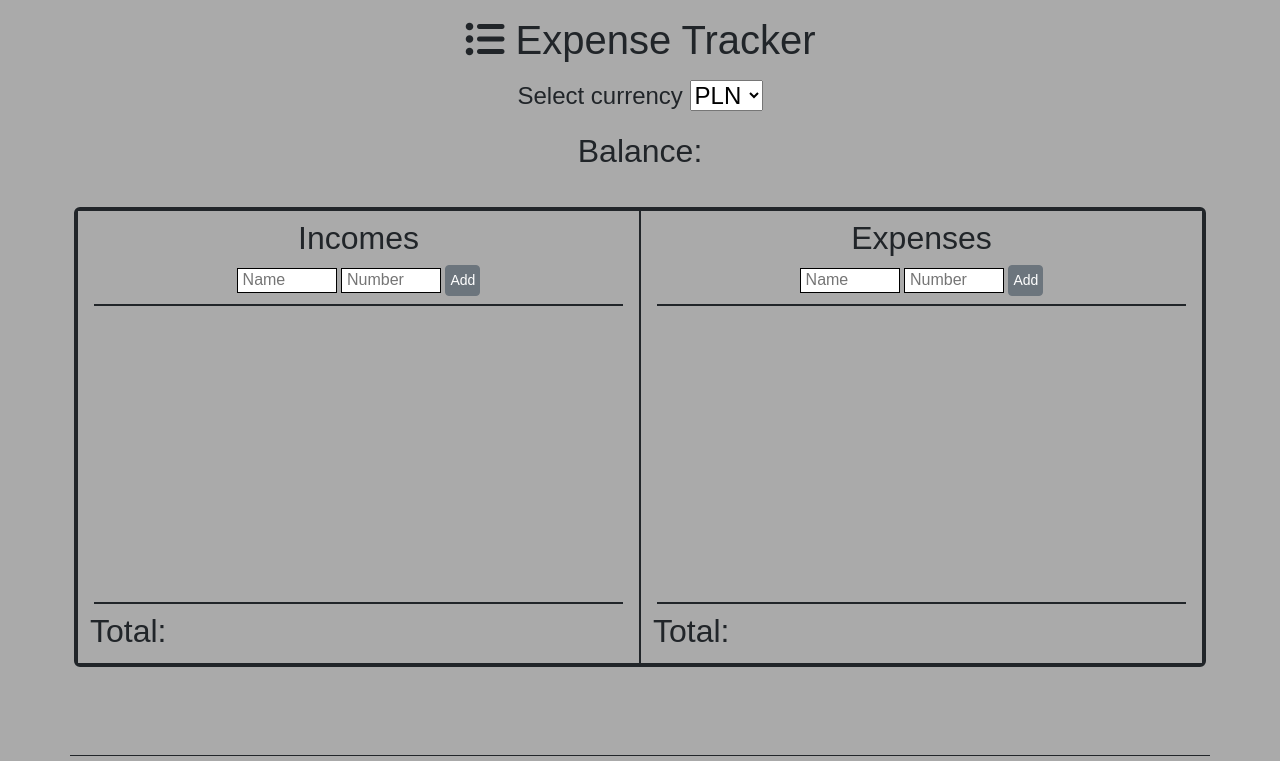
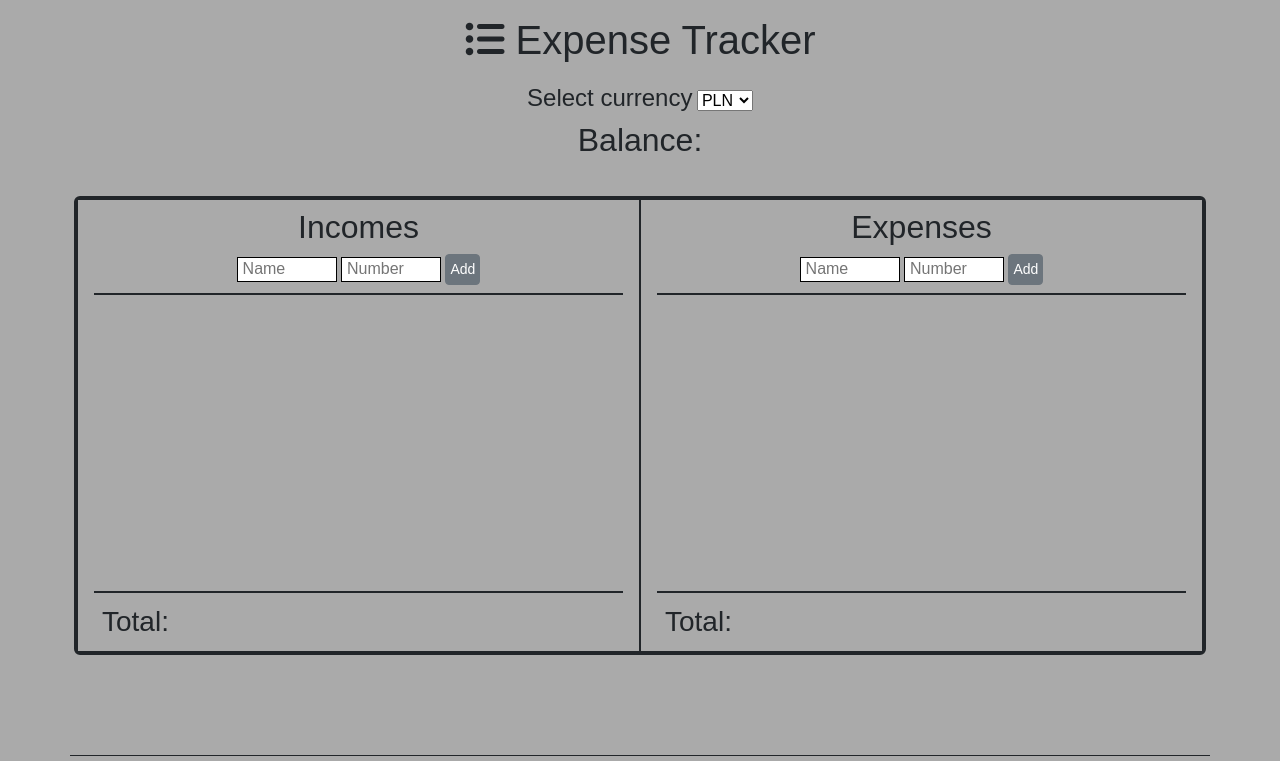
Before and after one commit to BamberDev/Expense-Tracker, a plain HTML site: page index.html in a window 1280 px wide. Shown: the top 761 px of the page. Drawn offline with nearby package versions, Linux system fonts and the light colour scheme.

Commit message:
added label and changed heading to paragraph

```diff
--- a/index.html
+++ b/index.html
@@ -15,19 +15,15 @@
     <link rel="stylesheet" href="style.css" />
   </head>
   <body>
-    <header class="container">
-      <h1 class="text-center m-3">
-        <i class="fa-solid fa-list-ul"></i> Expense Tracker
-      </h1>
-      <h4 class="text-center m-3">
-        Select currency
-        <select name="currency" id="currency">
-          <option value="PLN">PLN</option>
-          <option value="EUR">EUR</option>
-          <option value="USD">USD</option>
-        </select>
-      </h4>
-      <p class="text-center m-3 fs-2">Balance:</p>
+    <header class="container text-center">
+      <h1 class="m-3"><i class="fa-solid fa-list-ul"></i> Expense Tracker</h1>
+      <label class="fs-4" for="currency"> Select currency</label>
+      <select name="currency" id="currency">
+        <option value="PLN">PLN</option>
+        <option value="EUR">EUR</option>
+        <option value="USD">USD</option>
+      </select>
+      <p class="text-center fs-2">Balance:</p>
       <p id="balance" class="text-center m-3 fs-3"></p>
     </header>
 
@@ -56,9 +52,9 @@
           >
             <ul id="income-list" class="list-content"></ul>
           </div>
-          <h2 class="text-start m-1">
+          <p class="text-start fs-3 ms-3 mb-0">
             Total: <span id="total-incomes" class="text-success"></span>
-          </h2>
+          </p>
         </div>
         <div class="col-lg border border-dark p-2">
           <h2>Expenses</h2>
@@ -83,9 +79,9 @@
           >
             <ul id="expense-list" class="list-content"></ul>
           </div>
-          <h2 class="text-start m-1">
+          <p class="text-start fs-3 ms-3 mb-0">
             Total: <span id="total-expenses" class="text-danger"></span>
-          </h2>
+          </p>
         </div>
       </div>
     </main>
```
